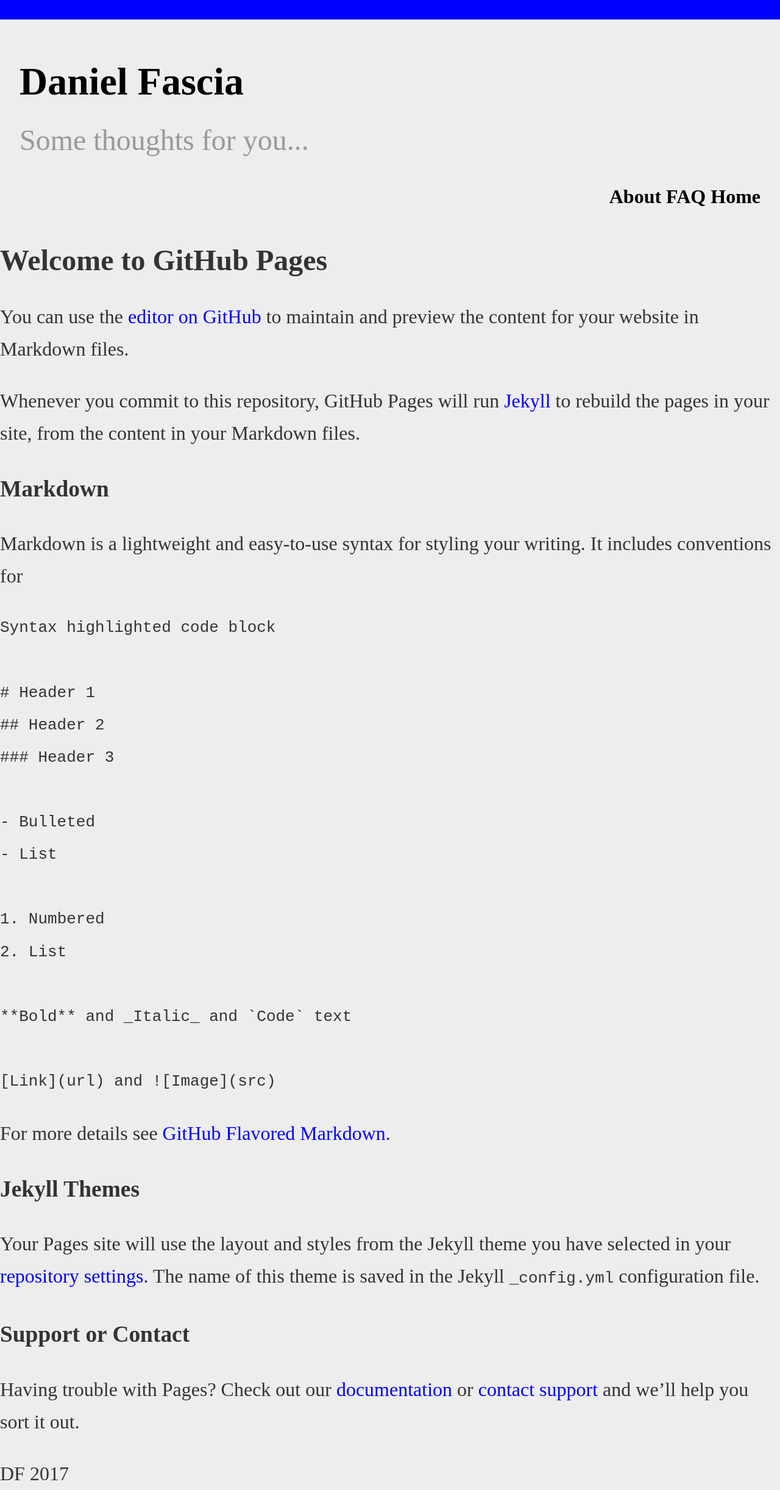
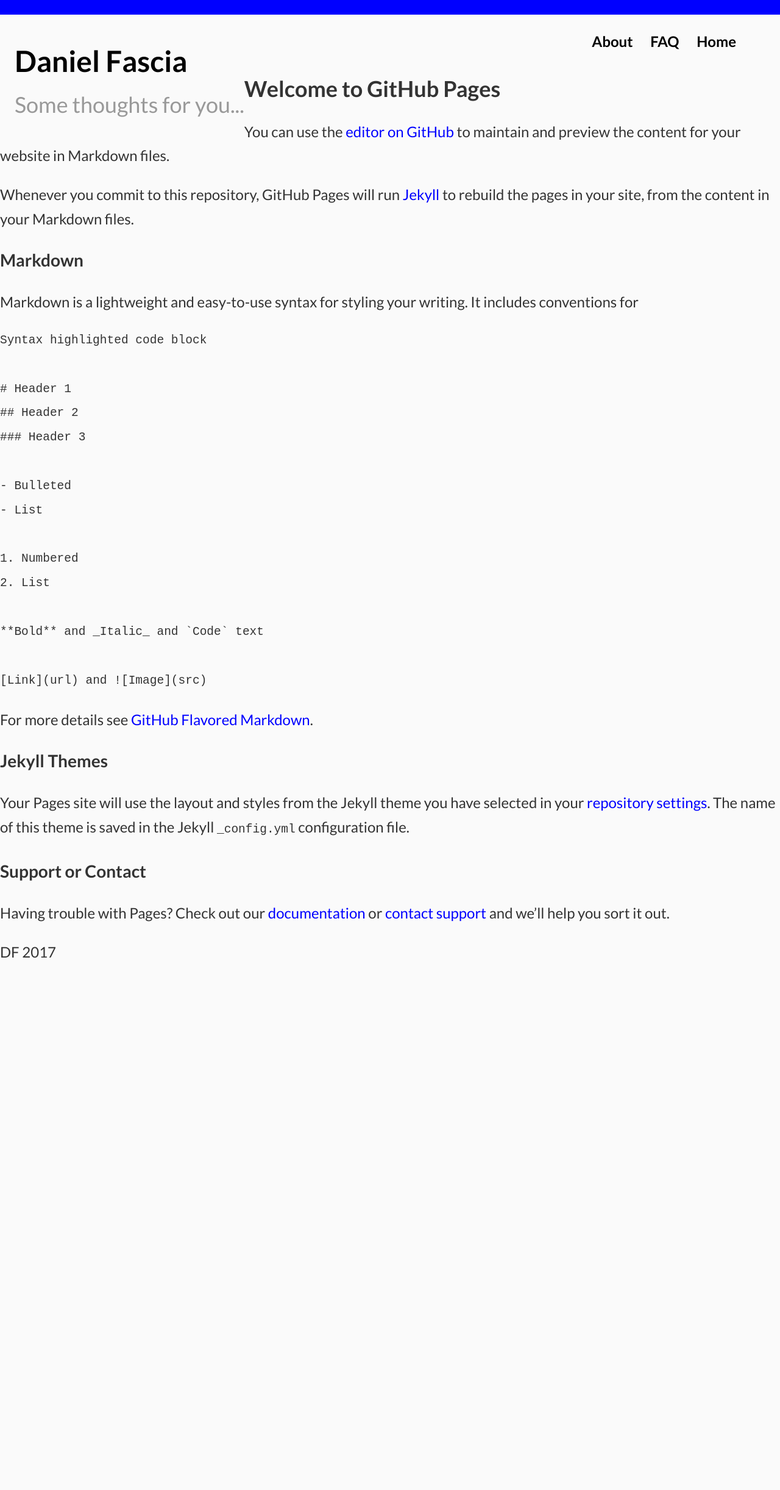
Before and after one commit to danfascia/danfascia.github.io, a Jekyll site: the page built from index.md, in a window 1280 px wide. Shown: the whole page at 61% size. Built offline with Jekyll 4.4.1, drawn with Linux system fonts in a browser that asks for light colours; our own code applies the rules of GitHub Pages for plain Markdown files; after the commit the page ends 1581 px from its top, so only the background shows below that.

Commit message:
Update style.scss

```diff
--- a/assets/css/style.scss
+++ b/assets/css/style.scss
@@ -2,8 +2,9 @@
 ---
 
 body {
-  background-color: #ededed;
+  background-color: #fafafa;
 
+  font-family: "Lato", "Helvetica Neue", Arial, sans-serif;
   font-size: 17px;
   line-height: 1.66em;
 
@@ -13,6 +14,10 @@
 
   color: #333;
   }
+
+.container {
+	max-width: 1000px;
+}
 
 a {
   color: blue;
@@ -35,6 +40,8 @@
     color: #999;
  }
 
+.site-branding { float:left; }
+
 .site-navigation {
 	display: block;
     float: right;
@@ -42,6 +49,7 @@
 .site-navigation a {
 	color: black;
     font-weight: bold;
+    margin-right: 1em;
 }
 
 article h1 {
@@ -51,6 +59,6 @@
 
 @media screen and (min-width: 49.5em) {
 	body {
-    	font-size: 2em;
+    	font-size: 1.5em;
     }
 }
```
